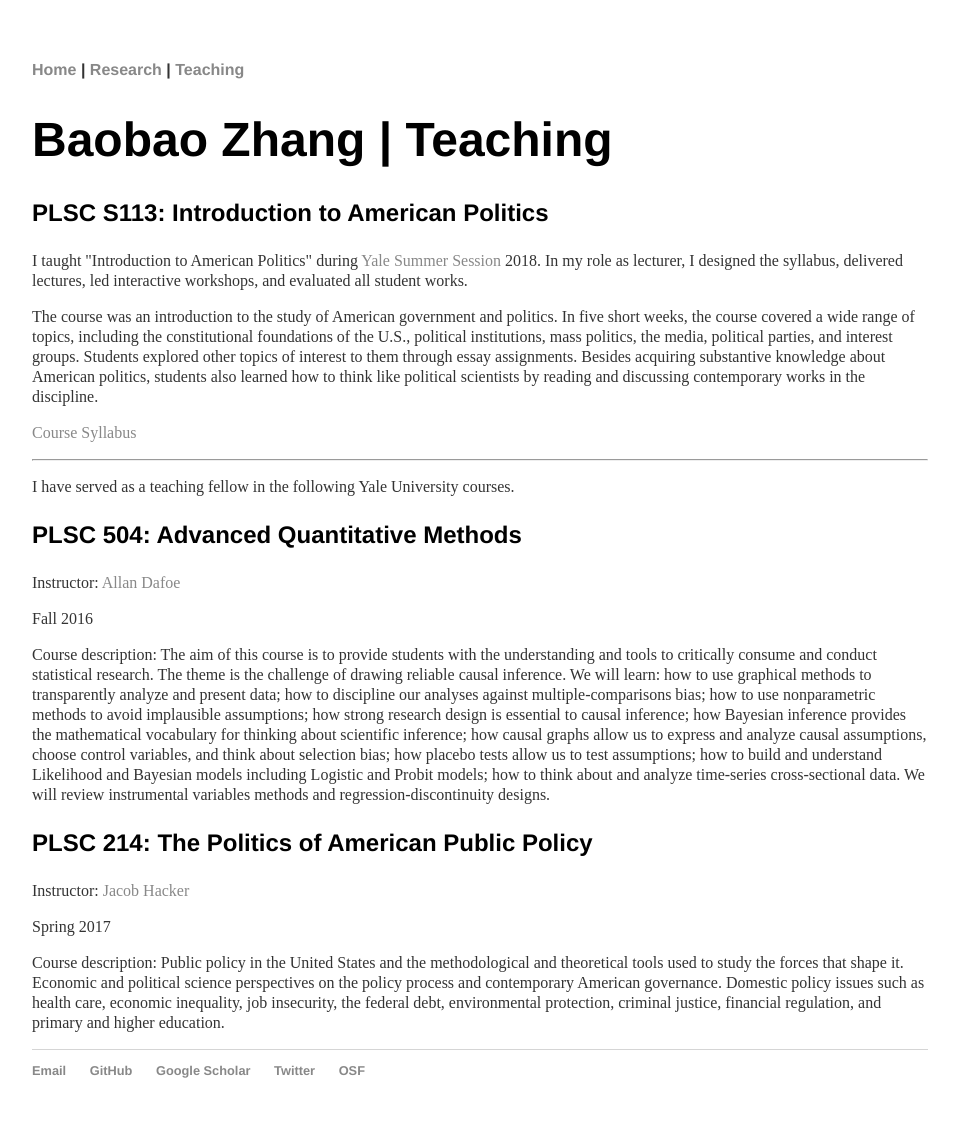
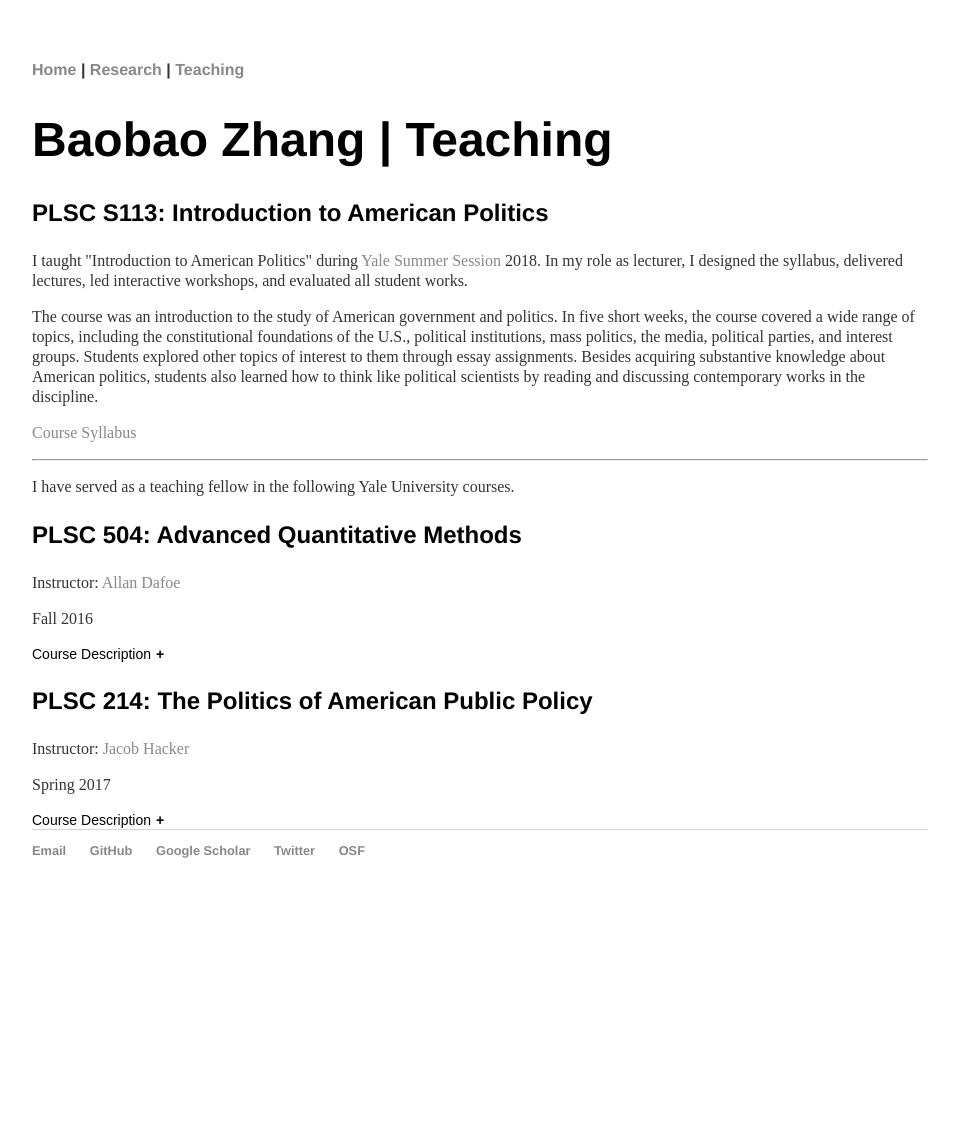
Before and after one commit to morganlivingston/baobaofzhang.github.io, a Jekyll site: the page built from teaching.html, in a window 1280 px wide. Shown: the whole page, without its empty margins (160-1119 px from the left). Built offline with Jekyll 4.4.1, drawn with Linux system fonts in a browser that asks for light colours; after the commit the page ends 919 px from its top, so only the background shows below that; some of the changed lines change nothing that is shown.

Commit message:
Update teaching.html

```diff
--- a/teaching.html
+++ b/teaching.html
@@ -21,11 +21,39 @@
 <h3>PLSC 504: Advanced Quantitative Methods</h3>
 <p>Instructor: <a href="https://www.allandafoe.com/">Allan Dafoe</a></p>
 <p>Fall 2016</p>
-<p>Course description: The aim of this course is to provide students with the understanding and tools to critically consume and conduct statistical research. The theme is the challenge of drawing reliable causal inference. We will learn: how to use graphical methods to transparently analyze and present data; how to discipline our analyses against multiple-comparisons bias; how to use nonparametric methods to avoid implausible assumptions; how strong research design is essential to causal inference; how Bayesian inference provides the mathematical vocabulary for thinking about scientific inference; how causal graphs allow us to express and analyze causal assumptions, choose control variables, and think about selection bias; how placebo tests allow us to test assumptions; how to build and understand Likelihood and Bayesian models including Logistic and Probit models; how to think about and analyze time-series cross-sectional data. We will review instrumental variables methods and regression-discontinuity designs.</p>
+
+<button class="collapsible">Course Description</button>
+<div class="content">
+<p>The aim of this course is to provide students with the understanding and tools to critically consume and conduct statistical research. The theme is the challenge of drawing reliable causal inference. We will learn: how to use graphical methods to transparently analyze and present data; how to discipline our analyses against multiple-comparisons bias; how to use nonparametric methods to avoid implausible assumptions; how strong research design is essential to causal inference; how Bayesian inference provides the mathematical vocabulary for thinking about scientific inference; how causal graphs allow us to express and analyze causal assumptions, choose control variables, and think about selection bias; how placebo tests allow us to test assumptions; how to build and understand Likelihood and Bayesian models including Logistic and Probit models; how to think about and analyze time-series cross-sectional data. We will review instrumental variables methods and regression-discontinuity designs.</p>
+</div>
 
 <h3>PLSC 214: The Politics of American Public Policy</h3>
 <p>Instructor: <a href="http://jacobhacker.com/">Jacob Hacker</a></p>
 <p>Spring 2017</p>
-<p>Course description: Public policy in the United States and the methodological and theoretical tools used to study the forces that shape it. Economic and political science perspectives on the policy process and contemporary American governance. Domestic policy issues such as health care, economic inequality, job insecurity, the federal debt, environmental protection, criminal justice, financial regulation, and primary and higher education.</p>
+
+<button class="collapsible">Course Description</button>
+<div class="content">
+<p>Public policy in the United States and the methodological and theoretical tools used to study the forces that shape it. Economic and political science perspectives on the policy process and contemporary American governance. Domestic policy issues such as health care, economic inequality, job insecurity, the federal debt, environmental protection, criminal justice, financial regulation, and primary and higher education.</p>
+</div>
+
+
+
+
+<script>
+var coll = document.getElementsByClassName("collapsible");
+var i;
+
+for (i = 0; i < coll.length; i++) {
+  coll[i].addEventListener("click", function() {
+    this.classList.toggle("active");
+    var content = this.nextElementSibling;
+    if (content.style.maxHeight){
+      content.style.maxHeight = null;
+    } else {
+      content.style.maxHeight = content.scrollHeight + "px";
+    }
+  });
+}
+</script>
 
 		</div>
```
